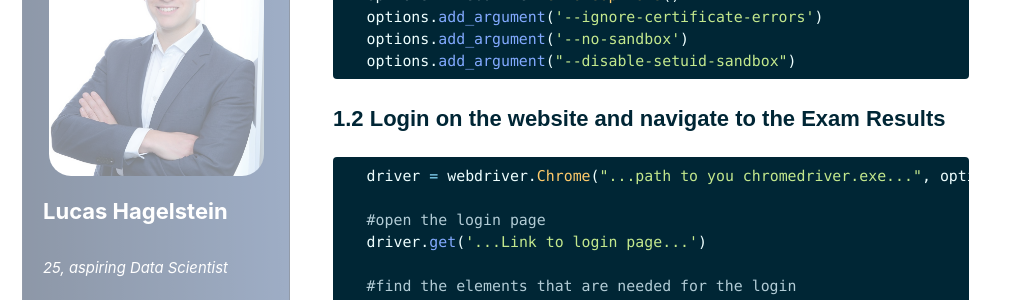
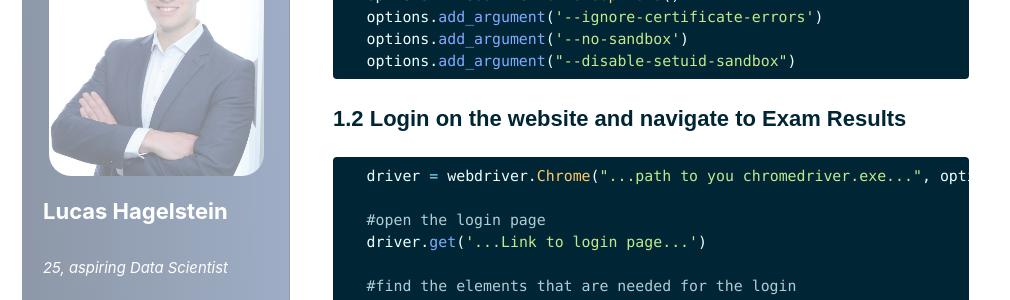
Before and after one commit to LHAGELS/LHAGELS.github.io, a Jekyll site: the page built from _posts/2020-05-25-Visualizing-the-Composition-of-Study-Programmes-in-Python.md, in a window 1280 px wide and 900 px high, scrolled down 1250 px. Shown: the part 154-454 px from the top of the window, without its empty margins (0-1010 px from the left). Built offline with Jekyll 4.4.1, drawn with Linux system fonts in a browser that asks for light colours; cached includes are drawn as plain includes; nearby versions of some CDN libraries.

Commit message:
new github

````diff
--- a/_posts/2020-05-25-Visualizing-the-Composition-of-Study-Programmes-in-Python.md
+++ b/_posts/2020-05-25-Visualizing-the-Composition-of-Study-Programmes-in-Python.md
@@ -19,6 +19,7 @@ The final illustration will be a visually composition representation of the bach
 
 {% include Squarify_Treemap.html %}
 
+
 # Let's start from scratch!
 
 ## 1. Scrape some data from the web
@@ -36,7 +37,7 @@ Due to complexity issues of the exam table I use a combination of both in this p
   options.add_argument("--disable-setuid-sandbox")
 ```
 
-### 1.2 Login on the website and navigate to the Exam Results
+### 1.2 Login on the website and navigate to Exam Results
 ```python
   driver = webdriver.Chrome("...path to you chromedriver.exe...", options=options)#
 
````
